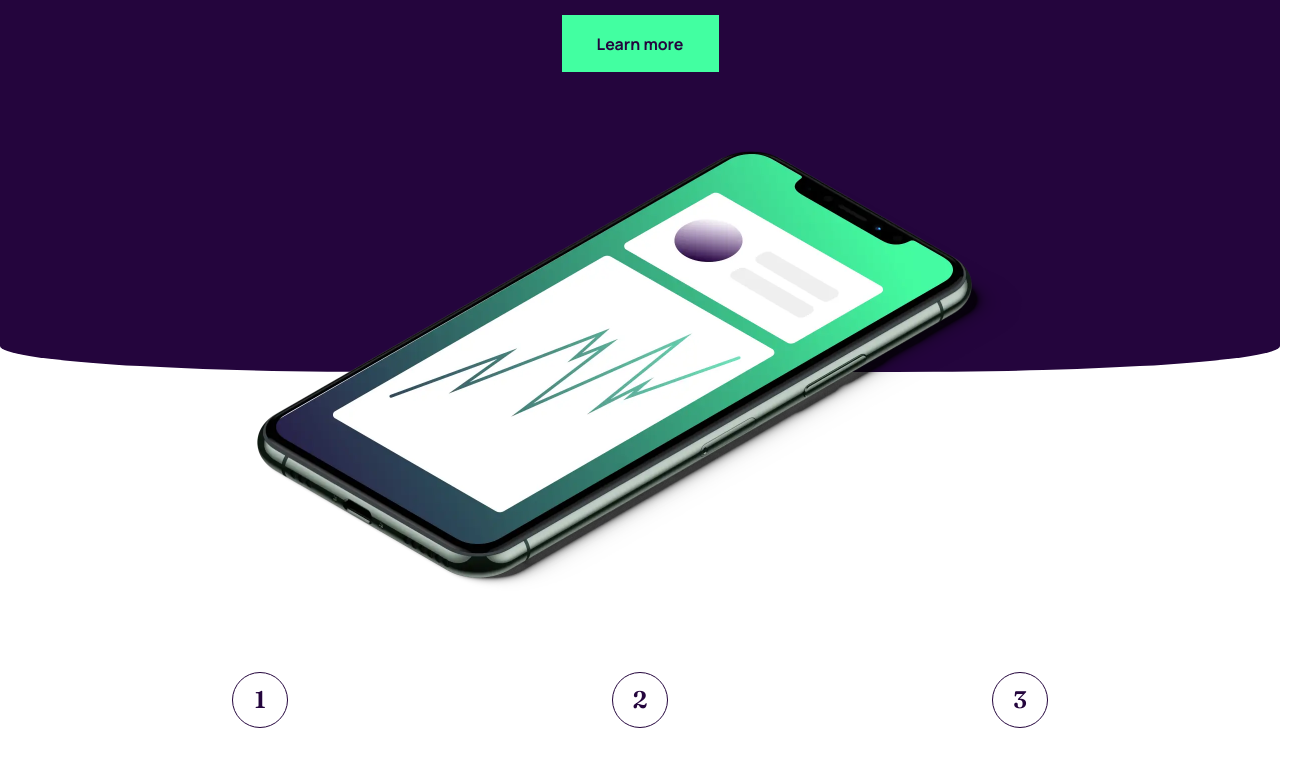
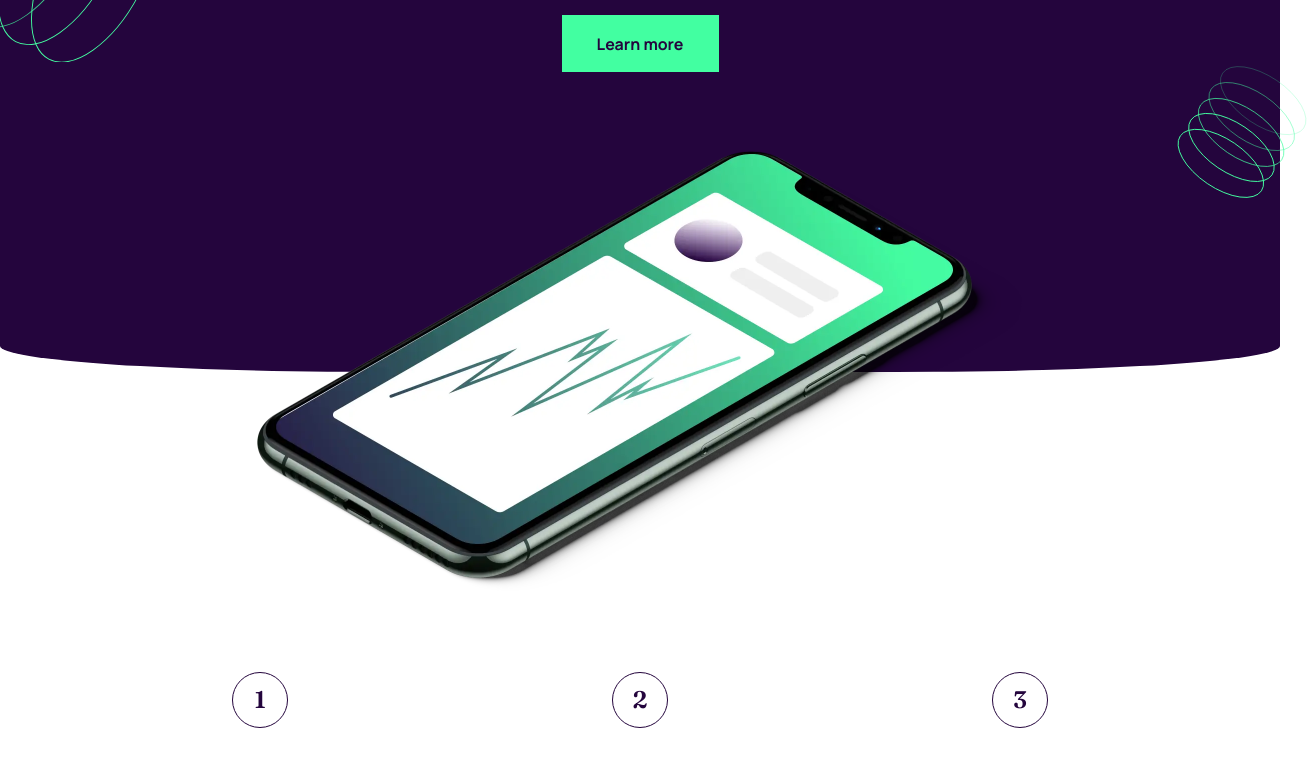
Before and after one commit to smit-lab/workit-landing, a website built with Vite: page index.html in a window 1280 px wide. Shown: the part 323-1104 px from the top of the page, 1314 px wide, since content can reach past the window. Built offline with nearby package versions, Linux system fonts and the light colour scheme.

Commit message:
eight commit

```diff
--- a/styles/_reset.scss
+++ b/styles/_reset.scss
@@ -19,6 +19,7 @@ body {
   line-height: 1;
   -webkit-font-smoothing: antialiased;
   font-family: "Manrope", sans-serif;
+  overflow-x: hidden;
 }
 
 a {
--- a/styles/style.scss
+++ b/styles/style.scss
@@ -42,6 +42,7 @@
   border-radius: 0 0 30% 30% / 26px;
   position: relative;
   margin-bottom: rem(130);
+  //overflow-x: hidden;
 }
 
 .hero__heading {
@@ -192,6 +193,32 @@
     margin-bottom: rem(232);
   }
 
+  .hero-container::before {
+    content: "";
+    background-image: url(/assets/images/bg-pattern-1.svg);
+    background-repeat: no-repeat;
+    background-size: cover;
+    width: rem(270.29);
+    height: rem(215.1);
+    background-position: center;
+    top: 0;
+    left: rem(-175);
+    position: absolute;
+  }
+
+  .hero-container::after {
+    content: "";
+    background-image: url(/assets/images/bg-pattern-2.svg);
+    background-repeat: no-repeat;
+    background-size: cover;
+    width: rem(132.8);
+    height: rem(147.2);
+    background-position: center;
+    bottom: rem(120);
+    right: rem(-70);
+    position: absolute;
+  }
+
   .hero__heading {
     max-width: rem(573);
     font-size: rem(60);
@@ -230,6 +257,18 @@
     max-width: rem(514);
     height: rem(375);
   }
+  .test-txt::after {
+    content: '';
+    background-image: url(/assets/images/bg-pattern-3.svg);
+    background-repeat: no-repeat;
+    background-size: cover;
+    background-position: center;
+    width: rem(179.3);
+    height: rem(150);
+    position: absolute;
+    bottom: rem(-75);
+    right: rem(15);
+  }
   .founder-img {
     width: rem(281);
     position: absolute;
@@ -255,6 +294,19 @@
   .hero-container {
     height: rem(560);
     margin-bottom: rem(300);
+  }
+  .hero-container::before {
+    width: rem(314.145);
+    height: rem(250);
+    top: 0;
+    left: rem(-128);
+  }
+
+  .hero-container::after {
+    width: rem(144.35);
+    height: rem(160);
+    bottom: rem(160);
+    right: rem(-34);
   }
 
   .hero__heading {
@@ -325,6 +377,14 @@
     max-width: rem(730);
     padding: rem(64);
     height: auto;
+    position: relative;
+  }
+
+  .test-txt::after {
+    width: rem(239.1);
+    height: rem(200);
+    bottom: rem(-65);
+    right: rem(55);
   }
 
   .test__heading {
```
Also changed, not shown: styles/style.css, 1 other file.
